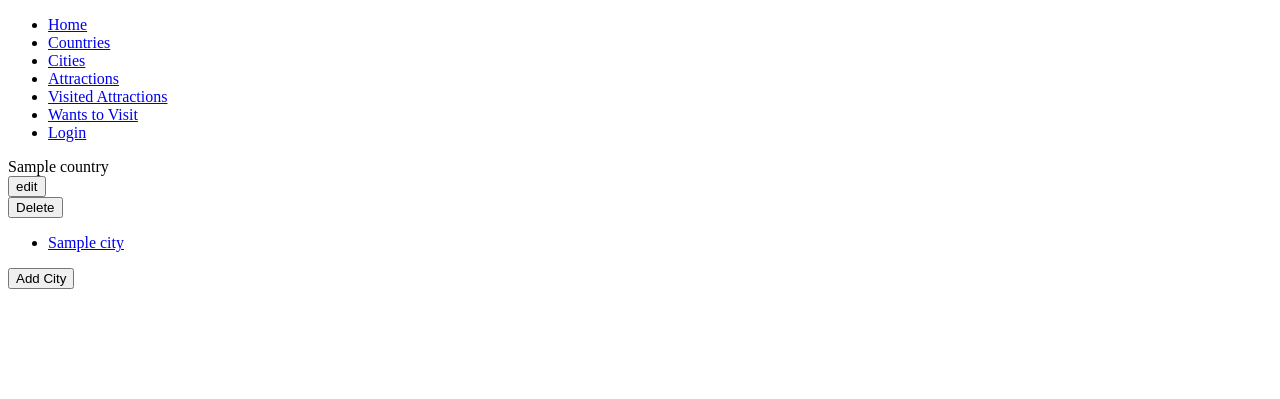
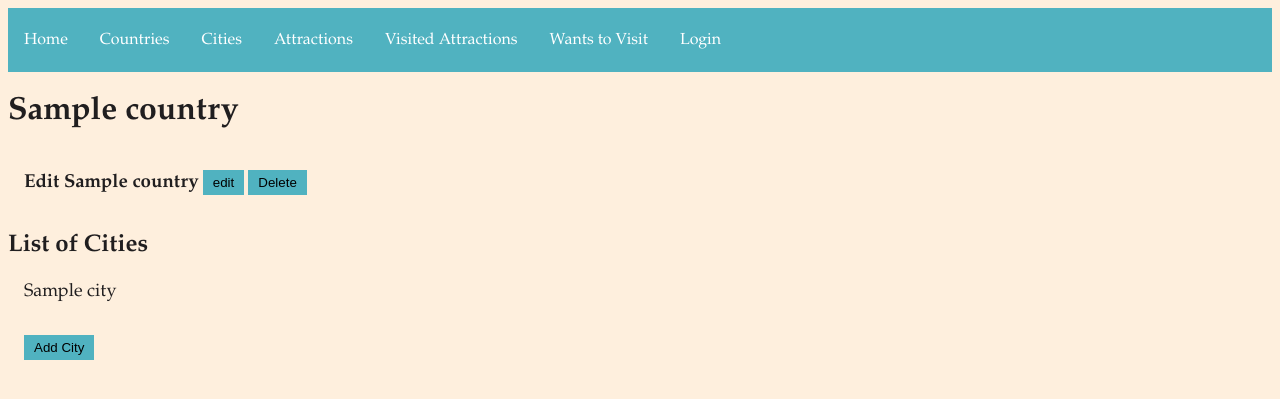
Before and after one commit to jlinkl/travel_bucket_list_project, a Flask app: page /countries/1/view in a window 1280 px wide. Shown: the top 399 px of the page. Run offline with Flask 2, Linux system fonts and the light colour scheme; a database or web service that is not in the repository returns one stand-in record (values such as "Sample title"); some libraries are stand-ins or nearby versions.

Commit message:
css is done

```diff
--- a/controllers/attraction_controller.py
+++ b/controllers/attraction_controller.py
@@ -25,7 +25,7 @@ def delete(id):
 @attraction_blueprint.route('/attractions/new')
 def new():
     cities = city_repository.select_all()
-    return render_template('/cities/new.html', cities=cities)
+    return render_template('/attractions/new.html', cities=cities)
 
 @attraction_blueprint.route('/attractions/new', methods=['POST'])
 def create():
--- a/controllers/city_controller.py
+++ b/controllers/city_controller.py
@@ -1,6 +1,7 @@
 from flask import Flask, render_template, Blueprint, redirect, request
 from repositories import city_repository
 from repositories import country_repository
+from repositories import attraction_repository
 from models.city import City
 
 city_blueprint = Blueprint("cities", __name__)
@@ -13,7 +14,8 @@ def cities():
 @city_blueprint.route('/cities/<id>/view')
 def show(id):
     city = city_repository.select(id)
-    return render_template('cities/view.html', city=city)
+    attractions = attraction_repository.select_by_city(city)
+    return render_template('cities/view.html', city=city, attractions=attractions)
 
 @city_blueprint.route('/cities/<id>/delete', methods=['POST'])
 def delete(id):
--- /dev/null
+++ b/static/style.css
@@ -0,0 +1,189 @@
+:root {
+    --backgoround-color: #feefdd;
+    --text-color: #201e1f;
+    --header-color: #50b2c0;
+}
+
+body {
+    font-family: 'Garamond', 'serif';
+    background-color: var(--backgoround-color);
+    color: var(--text-color);
+}
+
+header {
+    background-color: var(--header-color);
+    color: var(--text-color);
+    height: 4rem;
+    display: flex;
+    align-items: center;
+}
+
+ul {
+    list-style-type: none;
+    margin: 0;
+    padding: 0;
+    overflow: hidden;
+}
+
+header li {
+    float: left;
+}
+
+header li a {
+    display: block;
+    color: white;
+    text-align: center;
+    padding: 16px;
+    text-decoration: none;
+}
+
+header li a:hover {
+    background-color: #4caab2;
+}
+
+.wrapper {
+    color: var(--text-color);
+    display: flex;
+    flex-direction: column;
+}
+
+.wrapper ul {
+    display: flex;
+    flex-direction: row;
+    padding-left: 1rem;
+    padding-right: 1rem;
+    margin-bottom: 2rem;
+}
+
+.wrapper li {
+    padding-right: 1rem;
+}
+
+.wrapper a {
+    text-decoration: none;
+    color: var(--text-color);
+    font-size: large;
+}
+
+.wrapper a:hover{
+    color: var(--header-color);
+}
+
+.wrapper button {
+    display: inline-block;
+    vertical-align: baseline;
+    border: none;
+    background-color: var(--header-color);
+    padding: 5px 10px;
+}
+
+.wrapper select {
+    border: none;
+    padding: 4px 10px;
+    background-color: var(--header-color);
+}
+
+.wrapper input {
+    border: none;
+    padding: 4px;
+}
+
+.add-button {
+    margin-left: 1rem;
+    margin-bottom: 2rem;
+}
+
+.add-button input {
+    background-color: #50b2c0;
+    color: white;
+    border: none;
+    padding: 10px 20px;
+    text-align: center;
+    text-decoration: none;
+    font-size: 16px;
+}
+
+.search {
+    margin-left: 1rem;
+}
+
+.search input {
+    border: none;
+    padding: 5px 20px;
+}
+
+.search button {
+    font-size: 16px;
+    border: none;
+    background-color: var(--header-color);
+}
+
+.search button:hover {
+    background-color: #4caab2;
+}
+
+.edit {
+    padding-left: 1rem;
+}
+
+.edit h3 {
+    display: inline-block;
+    vertical-align: baseline;
+}
+
+.edit input {
+    display: inline-block;
+    vertical-align: baseline;
+    border: none;
+    background-color: var(--header-color);
+    padding: 5px 10px;
+}
+
+.edit input:hover {
+    background-color: #4caab2;
+}
+
+.edit form {
+    display: inline-block;
+    vertical-align: baseline;
+}
+
+.add-button button {
+    display: inline-block;
+    vertical-align: baseline;
+    border: none;
+    background-color: var(--header-color);
+    padding: 5px 10px;
+}
+
+.add-button button:hover {
+    background-color: #4caab2;
+}
+
+.visited {
+    color: var(--text-color);
+    display: flex;
+    flex-direction: column;
+}
+
+.visited ul {
+    display: flex;
+    flex-direction: column;
+    padding-left: 1rem;
+    padding-right: 1rem;
+    margin-bottom: 2rem;
+}
+
+.visited li {
+    padding-right: 1rem;
+}
+
+.visited a {
+    text-decoration: none;
+    color: var(--text-color);
+    font-size: large;
+}
+
+.visited a:hover{
+    color: var(--header-color);
+}
--- a/templates/attractions/index.html
+++ b/templates/attractions/index.html
@@ -1,4 +1,6 @@
 {% extends 'base.html' %} {% block content %}
+<div class="wrapper">
+    <h1>Attractions</h1>
 <ul>
     {% for attraction in attractions %}
         <li><a href="/attractions/{{attraction.id}}/view">{{attraction.name}}</a></li>
@@ -7,4 +9,5 @@
 <form action="/attractions/new">
     <button>Add New attraction</button>
 </form>
+</div>
 {% endblock content %}
--- a/templates/attractions/wants_to_visit.html
+++ b/templates/attractions/wants_to_visit.html
@@ -1,7 +1,10 @@
 {% extends 'base.html' %} {% block content %}
+<div class="visited">
+    <h1>Wants to Visit</h1>
 {% for dictionary in dictionaries %}
 <ul>
     <li><a href="/attractions/{{dictionary.attraction.id}}/view">{{dictionary.attraction.name}}</a> - {{dictionary.city}} - {{dictionary.country}}</li>
 </ul>
 {% endfor %}
+</div>
 {% endblock content %}
--- a/templates/base.html
+++ b/templates/base.html
@@ -4,6 +4,7 @@
     <meta charset="UTF-8" />
     <meta http-equiv="X-UA-Compatible" content="IE=edge" />
     <meta name="viewport" content="width=device-width, initial-scale=1.0" />
+    <link rel="stylesheet" href="{{ url_for('static', filename='style.css') }}">
     <title>Document</title>
   </head>
   <body>
--- a/templates/cities/edit.html
+++ b/templates/cities/edit.html
@@ -1,6 +1,8 @@
 {% extends 'base.html' %} {% block content %}
+<div class="wrapper">
+    <h1>Edit: {{city.name}}</h1>
 <form action="/cities/{{city.id}}" method="post">
-    <label for="city-name">Name</label>
+    <label for="city-name">Name: </label>
     <input type="text" name="name" id="city-name" placeholder="{{city.name}}">
     <label for="countries">Choose a Country</label>
     <select name="country" id="countries">
@@ -10,4 +12,5 @@
     </select>
     <button>Submit Edit</button>
 </form>
+</div>
 {% endblock content %}
--- a/templates/countries/edit.html
+++ b/templates/countries/edit.html
@@ -1,9 +1,11 @@
 {% extends 'base.html' %} {% block content %}
-edit country
+<div class="wrapper">
+<h1>Edit: {{country.name}}</h1>
     <form action="/countries/{{ country.id }}" method="post">
-        <label for="country-name">Name</label>
+        <label for="country-name">Name: </label>
         <input type="text" name="name" id="country-name" placeholder="{{ country.name }}">
 
         <button>Edit Country</button>
     </form>
+</div>
 {% endblock content %}
--- a/templates/countries/new.html
+++ b/templates/countries/new.html
@@ -1,9 +1,11 @@
 {% extends 'base.html' %} {% block content %}
-    new country
+<div class="wrapper">
+    <h1>New Country</h1>
     <form action="/countries/new" method="post">
-        <label for="country-name">Name</label>
+        <label for="country-name">Name: </label>
         <input type="text" name="name" id="country-name">
 
         <button>Submit</button>
     </form>
+</div>
 {% endblock content %}
--- a/templates/countries/view.html
+++ b/templates/countries/view.html
@@ -1,12 +1,21 @@
 {% extends 'base.html' %} {% block content %}
-{{ country.name }} <form action="/countries/{{ country.id }}/edit"> <input type="submit" value="edit"></form>
+<div class="wrapper">
+<h1>{{ country.name }}</h1>
+<div class="edit">
+<form action="/countries/{{ country.id }}/edit">
+   <h3>Edit {{ country.name }}</h3>
+   <input type="submit" value="edit">
+</form>
  <form action="/countries/{{ country.id }}/delete" method="post"> <input type="submit" value="Delete"></form>
+</div>
+<h2>List of Cities</h2>
  <ul>
     {% for city in cities %}
-        <li><a href="/cities/{{ city.id }}/view">{{ city.name }}</a></li>
+        <li><a href="/cities/{{ city.id }}/view" class="countries">{{ city.name }}</a></li>
     {% endfor %}
  </ul>
- <form action="/cities/new">
+ <form action="/cities/new" class="add-button">
     <button>Add City</button>
  </form>
+</div>
 {% endblock content %}
```
Also changed, not shown: templates/attractions/edit.html (+5 -2 lines), templates/attractions/new.html (+5 -2 lines), templates/attractions/view.html (+7 -1 lines), templates/attractions/visited.html (+6 -3 lines), templates/cities/index.html (+3 -7 lines), templates/cities/new.html (+5 -2 lines), templates/cities/view.html (+13 -1 lines), templates/countries/index.html (+4 -8 lines), templates/index.html (+18 -1 lines).
